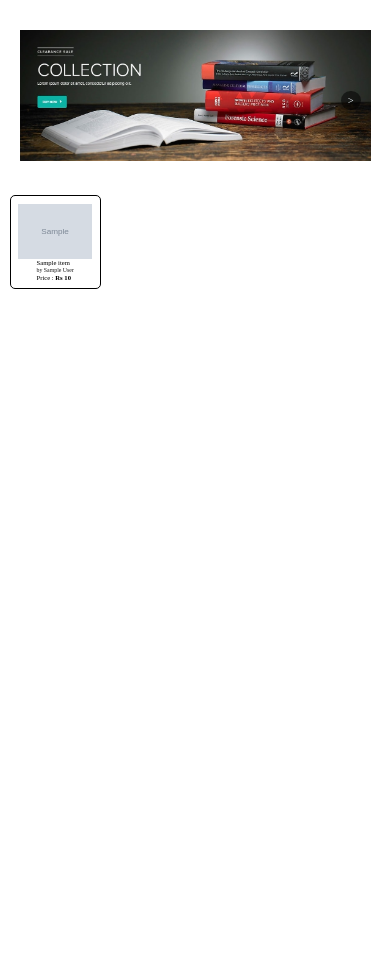
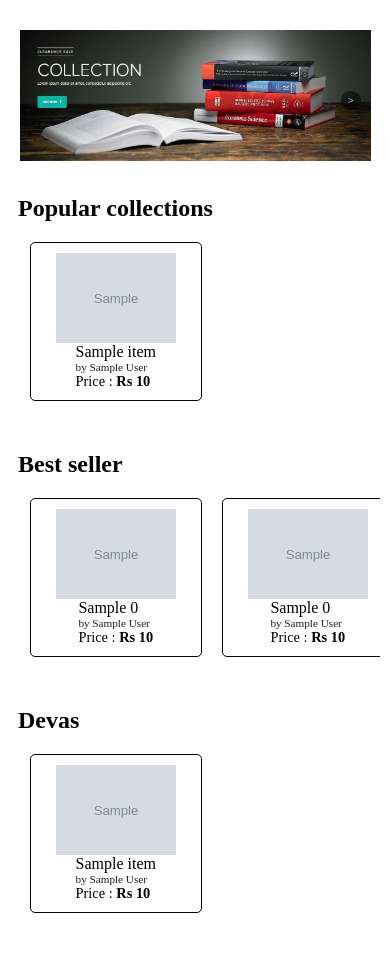
Before and after one commit to Riosumit/book_store, a Django app: template templates/store.html in a window 390 px wide. Shown: the part 47-1010 px from the top of the page. Before the commit the page ends 336 px from the top, so only its background shows below. Run offline with Django 4.2, Linux system fonts and the light colour scheme; the template is opened without the code that fills it: most values are stand-ins (such as "Sample title", 1, 10 or a date in 2020); grey boxes marked "Sample" are stand-in pictures; parts of the project's set-up code (start-up, migrations or seed data) failed here and were passed over.

Commit message:
card responsiveness

```diff
--- a/book_store/settings.py
+++ b/book_store/settings.py
@@ -24,7 +24,7 @@ BASE_DIR = Path(__file__).resolve().parent.parent
 SECRET_KEY = 'django-insecure-kk+%w&x!4o-$5(c6y@va7sperk9hivhve+@fqubzi061*&#rsx'
 
 # SECURITY WARNING: don't run with debug turned on in production!
-DEBUG = False
+DEBUG = True
 
 ALLOWED_HOSTS = ["127.0.0.1","riobookstore.herokuapp.com"]
 
--- a/static/css/style.css
+++ b/static/css/style.css
@@ -119,23 +119,36 @@ nav{
 }
 .section{
     display: flex;
+    flex-direction: column;
+    justify-content: left;
+    width: 95vw;
+    margin: 10px auto;
+    overflow-x: scroll;
+    -ms-overflow-style: none;
+    scrollbar-width: none;
+}
+.section::-webkit-scrollbar{
+    display: none;
+}
+.list{
+    display: inline-flex;
     flex-direction: row;
-    flex-wrap: wrap;
-    width: 95%;
-    margin: 10px auto;
+    width: fit-content;
+    min-width: 100%;
+    margin: 10px 20px 40px 20px;
 }
 .item_box{
     border: 1px solid black;
-    width: 20%;
+    width: 150px;
     display: flex;
     flex-direction: column;
     align-items: center;
-    font-size: 1.7vw;
-    padding: 2%;
+    padding: 10px;
     border-radius: 5px;
+    margin-right: 20px;
 }
 .item_box img{
-    width: 100%;
+    width: 80%;
     max-height: auto;
 }
 
--- a/templates/store.html
+++ b/templates/store.html
@@ -16,13 +16,38 @@
         </div>
         <div class="right" onclick="slide_left()"> > </div>
     </div>
+    <h2>&nbsp; &nbsp;Popular collections</h2>
     <div class="section">
-        {% for i in items %}
-            <div class="item_box">
-                <img src="/media/{{i.img}}" alt="">
-                <div class="details"><p style="line-height: 1.3em !important; max-height: 2.6em;">{{i.book_name}}</p><p style="line-height: 1em !important; max-height: 2.3em; font-size: 1.5vw; opacity: 0.9;">by {{i.Author}}</p><p style="line-height: 1.1em !important;max-height: 2.4em;">Price : <b>Rs {{i.price}}</b> </p></div>
-            </div>
-        {% endfor %}
+        <div class="list">
+            {% for i in items %}
+                <div class="item_box">
+                    <img src="/media/{{i.img}}" alt="">
+                    <div class="details"><p style="font-size: 1rem;">{{i.book_name}}</p><p style="font-size: 0.7rem; opacity: 0.9;">by {{i.Author}}</p><p style="font-size: 0.9rem;">Price : <b>Rs {{i.price}}</b> </p></div>
+                </div>
+            {% endfor %}
+        </div>
+    </div>
+    <h2>&nbsp; &nbsp;Best seller</h2>
+    <div class="section">
+        <div class="list">
+            {% for i in '1234567890' %}
+                <div class="item_box">
+                    <img src="/media/{{items.0.img}}" alt="">
+                    <div class="details"><p style="font-size: 1rem;">{{items.0.book_name}}</p><p style="font-size: 0.7rem; opacity: 0.9;">by {{items.0.Author}}</p><p style="font-size: 0.9rem;">Price : <b>Rs {{items.0.price}}</b> </p></div>
+                </div>
+            {% endfor %}
+        </div>
+    </div>
+    <h2>&nbsp; &nbsp;Devas</h2>
+    <div class="section">
+        <div class="list">
+            {% for i in items %}
+                <div class="item_box">
+                    <img src="/media/{{i.img}}" alt="">
+                    <div class="details"><p style="font-size: 1rem;">{{i.book_name}}</p><p style="font-size: 0.7rem; opacity: 0.9;">by {{i.Author}}</p><p style="font-size: 0.9rem;">Price : <b>Rs {{i.price}}</b> </p></div>
+                </div>
+            {% endfor %}
+        </div>
     </div>
     <script>
         var page = 0;
```
